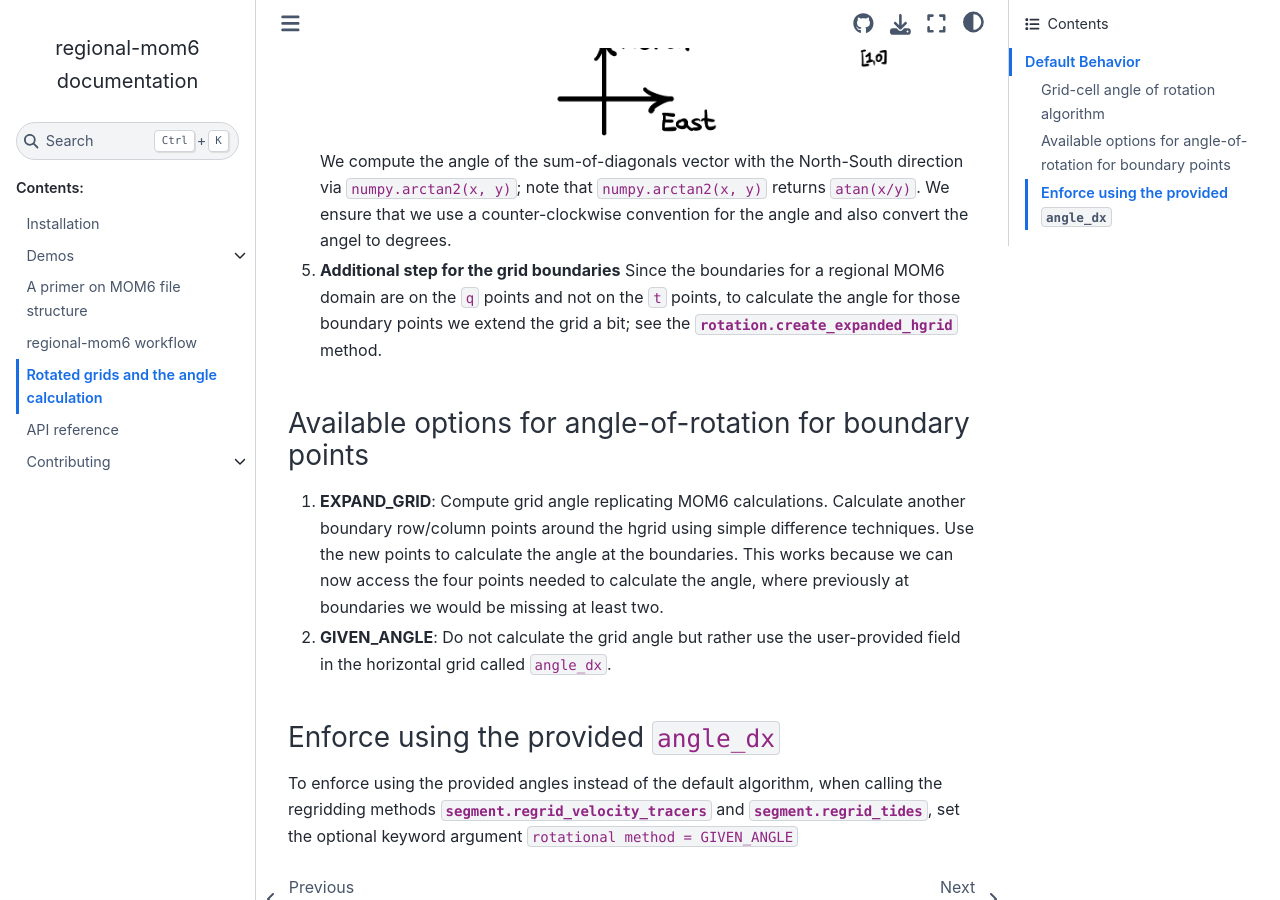
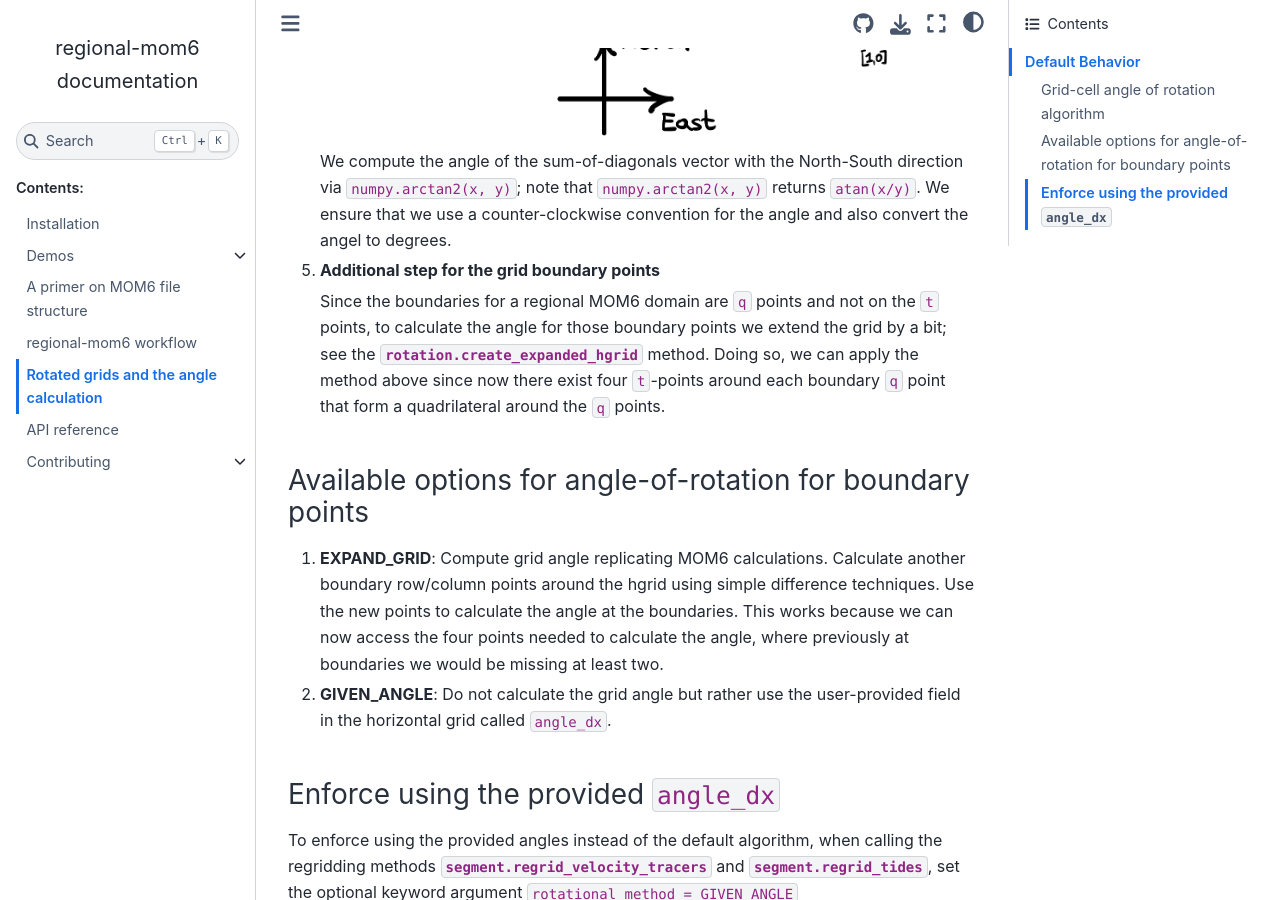
Before and after one commit to COSIMA/regional-mom6, a Sphinx documentation site: the page built from docs/angle_calculation.md, in a window 1280 px wide and 900 px high, scrolled down 1644 px. Built offline with Sphinx 7.4.7 and the Sphinx Book theme 1.1.4, drawn with Linux system fonts in a browser that asks for light colours; pages that are not in the unit, such as notebooks, are missing from menus; some of the changed text lies outside the part shown.

Commit message:
clarifications

```diff
--- a/docs/angle_calculation.md
+++ b/docs/angle_calculation.md
@@ -12,7 +12,7 @@ regional-mom6 by default computes the the angle of curved horizontal grids (``hg
 We explain below the implementation of MOM6 angle calculation in regional-mom6, which is the process by which regional-mom6 calculates the angle of curved horizontal grids (``hgrids``).
 
 ### Grid-cell angle of rotation algorithm
-Steps 1 through 4 replicate the angle calculation in the interior ``t``-points, as done by MOM6 (see {meth}`rotation.mom6_angle_calculation_method <regional_mom6.rotation.mom6_angle_calculation_method>`). Step 5 is an additional step required to apply this algorithm to the boundary ``q``-points.
+Steps 1 through 4 replicate the angle calculation in the interior ``t``-points, as done by MOM6 (see {meth}`rotation.mom6_angle_calculation_method <regional_mom6.rotation.mom6_angle_calculation_method>`). Step 5 describes how we can apply this algorithm to the boundary ``q``-points.
 
 1. Determine the longitudinal extent of our domain, or periodic range of longitudes. For grids that go around the globe ``len_lon = 360``; for regional domains ``len_lon`` is provided by the ``hgrid``.
 2. Find the four ``q``-points surrounding each ``t``-point in our grid. These four ``q`` points form a quadrilateral; let's denote them as top-left (TL), top-right (TR), bottom-left (BL), bottom-right (BR). We want to determine the average angle of rotation of this quadrilateral compared to the North-South direction. We ensure that the longitudes of the ``q`` points are within the range of ``len_lon`` around the ``t``-point itself via ({meth}`rotation.modulo_around_point <regional_mom6.rotation.modulo_around_point>`).
@@ -20,8 +20,9 @@ Steps 1 through 4 replicate the angle calculation in the interior ``t``-points,
 4. To determine the average rotation of the quadrilateral we form the vectors of its two diagonals and then the vectorial sum of the diagonals. The angle that vector of the sum of the diagonals forms with the North-South direction is a good approximation for the average angle of the quadrilateral and thus this is the angle we associate with the ``t`` point. The diagram below shows two quadrilaterals: the left one is already oriented along longitude-latitude coordinates and therefore the sum of the diagonals is oriented along North-South direction; the one on the right is rotated by a negative acute angle compared to North-South.
    ![Logo](_static/images/angle_via_diagonals.png)
    We compute the angle of the sum-of-diagonals vector with the North-South direction via `numpy.arctan2(x, y)`; note that `numpy.arctan2(x, y)` returns `atan(x/y)`. We ensure that we use a counter-clockwise convention for the angle and also convert the angel to degrees.
-5. **Additional step for the grid boundaries**
-Since the boundaries for a regional MOM6 domain are on the `q` points and not on the `t` points, to calculate the angle for those boundary points we extend the grid a bit; see the {meth}`rotation.create_expanded_hgrid <regional_mom6.rotation.create_expanded_hgrid>` method.
+5. **Additional step for the grid boundary points**
+
+   Since the boundaries for a regional MOM6 domain are `q` points and not on the `t` points, to calculate the angle for those boundary points we extend the grid by a bit; see the {meth}`rotation.create_expanded_hgrid <regional_mom6.rotation.create_expanded_hgrid>` method. Doing so, we can apply the method above since now there exist four `t`-points around each boundary `q` point that form a quadrilateral around the `q` points.
 
 ### Available options for angle-of-rotation for boundary points
 
```
